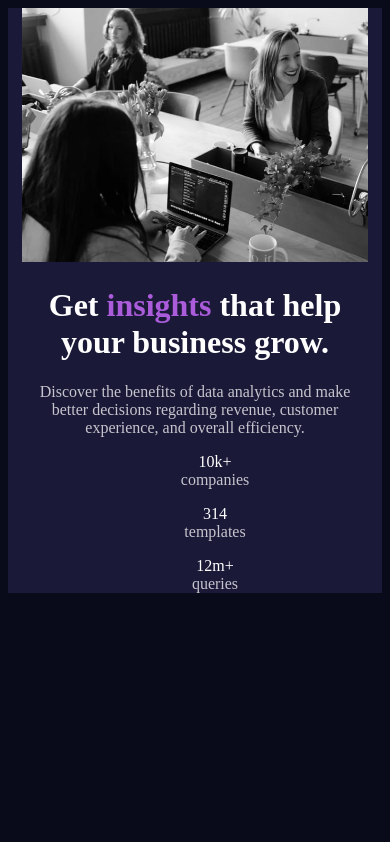
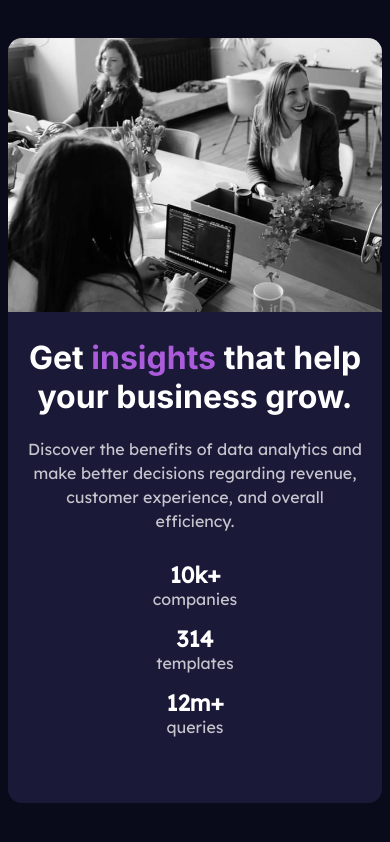
Before and after one commit to tommythetechie/stats-preview-card, a plain HTML site: page index.html in a window 390 px wide. Drawn offline with Linux system fonts and the light colour scheme.

Commit message:
more changes
wrapped up most of the mobile design, just need to tweak a few things and then work on desktop media queries later

```diff
--- a/index.html
+++ b/index.html
@@ -9,16 +9,23 @@
   <title>Frontend Mentor | Stats preview card component</title>
 
   <link rel="stylesheet" href="styles.css">
+  <link rel="preconnect" href="https://fonts.googleapis.com">
+<link rel="preconnect" href="https://fonts.gstatic.com" crossorigin>
+<link href="https://fonts.googleapis.com/css2?family=Lexend+Deca&display=swap" rel="stylesheet">
+<link rel="preconnect" href="https://fonts.googleapis.com">
+<link rel="preconnect" href="https://fonts.gstatic.com" crossorigin>
+<link href="https://fonts.googleapis.com/css2?family=Inter:wght@400;700&display=swap" rel="stylesheet">
 </head>
 <body>
 	<div class="wrapper">
 		<header>
 			<div class="top">
 			<img src="images/image-header-mobile.jpg" alt="alternage image text">
-			<h1>Get <span class="insights">insights</span> that help your business grow.</h1>
+
 			</div><!-- top -->
 
 			<div class="bottom">
+				<h1>Get <span class="insights">insights</span> that help your business grow.</h1>
 			<p>Discover the benefits of data analytics and make better decisions regarding revenue, customer
  			experience, and overall efficiency.</p>
 			</div><!-- bottom -->
--- a/styles.css
+++ b/styles.css
@@ -37,6 +37,9 @@ The designs were created to the following widths:
 
 - Family: [Lexend Deca](https://fonts.google.com/specimen/Lexend+Deca)
 - Weights: 400
+
+font-family: 'Lexend Deca', sans-serif;
+font-family: 'Inter', sans-serif;
 */
 * {
 	box-sizing: border-box;
@@ -46,27 +49,55 @@ body {
 	color: white;
 	font-size: 16px;
 	text-align: center;
+	padding-top: 30px;
 }
 .wrapper {
 	max-width: 375px;
 	margin: 0 auto;
-	padding-top: 100px;
+	border-radius: 14px;
+	padding-bottom: 50px;
 	background-color: hsl(244, 38%, 16%);
-	padding: 0px 14px;
+
+
 }
-header img {
+.top img {
 	max-width: 100%;
+	border-top-left-radius: 14px;
+	border-top-right-radius: 14px;
+}
+.top::before {
+	background: hsl(277, 64%, 61%);
 }
 header p, .stats li {
 	color: hsla(0, 0%, 100%, 0.75);
 }
+header h1 {
+	font-family: 'Inter', sans-serif;
+}
+.bottom, .stats {
+	padding: 0px 20px;
+}
+.bottom p {
+	line-height: 24px;
+	font-family: 'Lexend Deca', sans-serif;
+}
 .insights {
 	color: hsl(277, 64%, 61%);
 }
+.stats {
+	margin-top: 28px;
+}
 .stats span {
 	color: white;
+	font-size: 1.4rem;
+	font-weight: 900;
+	line-height: 28px;
 }
-
+ul {
+	padding: 0px;
+	font-family: 'Lexend Deca', sans-serif;
+}
 ul li {
 	list-style-type: none;
+
 }
```
